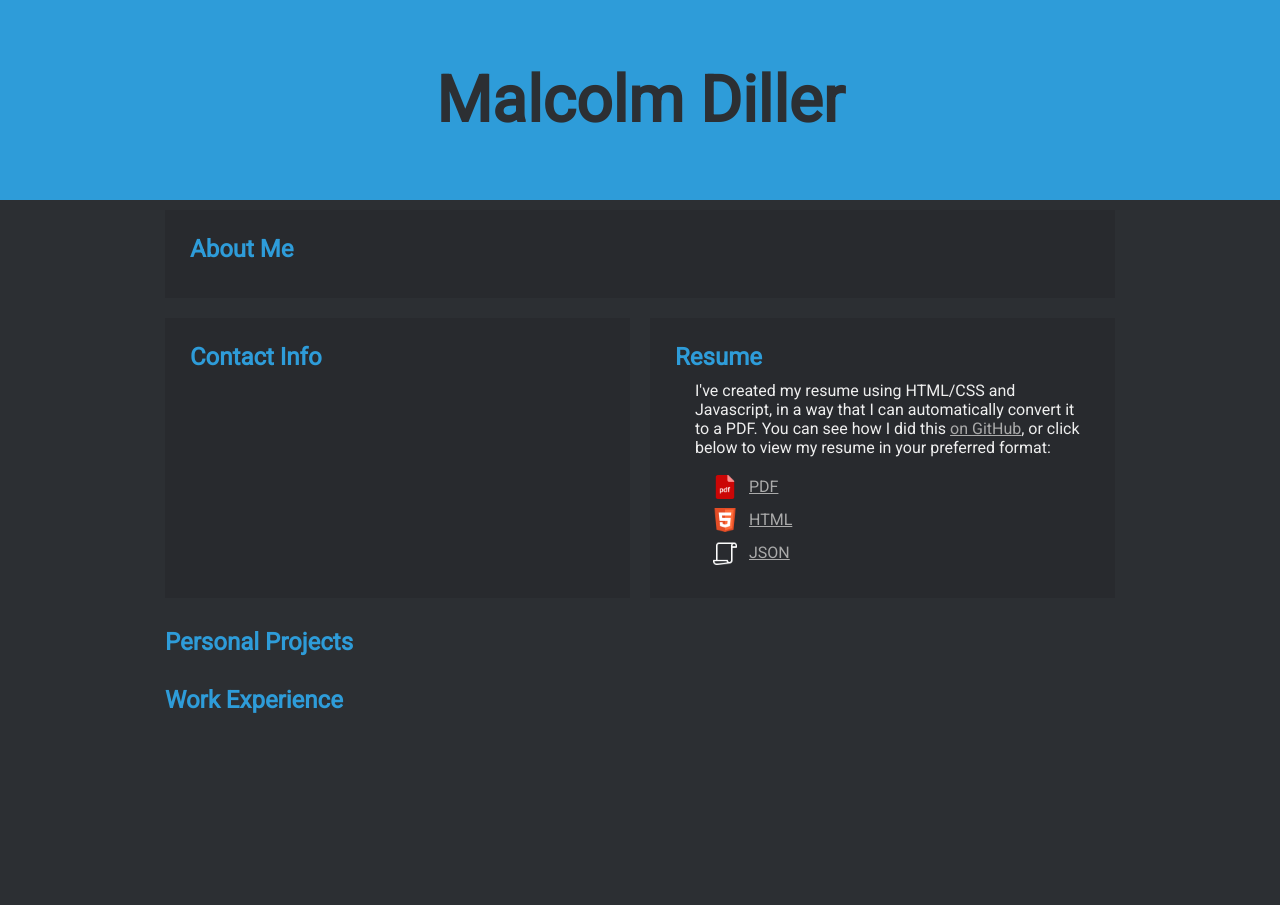
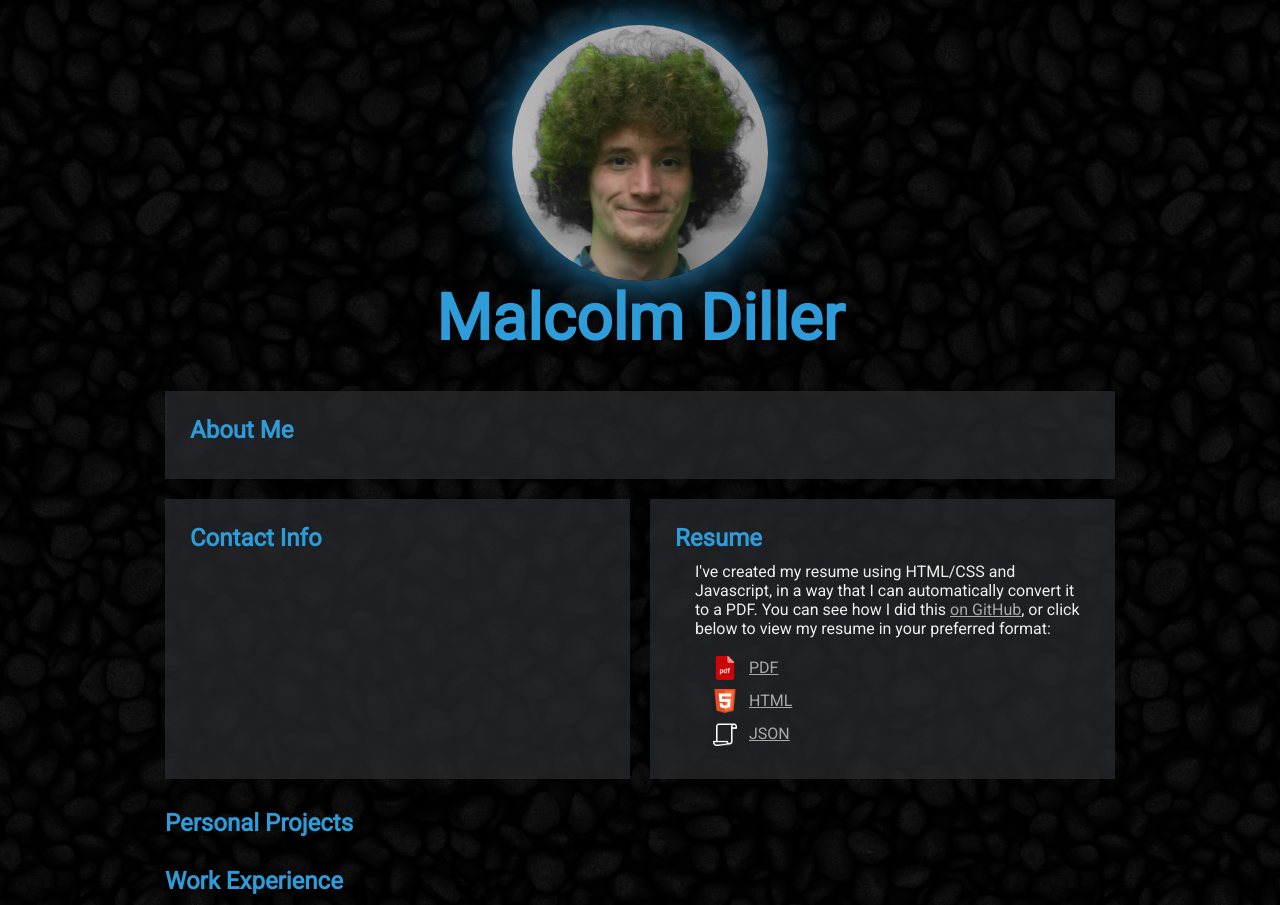
Before and after one commit to mdiller/dillerm.io, a plain HTML site: page index.html in a window 1280 px wide. Before the commit the page ends 800 px from the top, so only its background shows below. Drawn offline with nearby package versions, Linux system fonts and the light colour scheme; no server answers.

Commit message:
updated with gravel and temporary face

```diff
--- a/index.html
+++ b/index.html
@@ -21,6 +21,7 @@
 	<body>
 		<div id="main-container">
 			<div id="header">
+				<img src="images/me.jpg">
 				<h1>Malcolm Diller</h1>
 			</div>
 			<div id="main-content" class="card-holder">
--- a/style.css
+++ b/style.css
@@ -1,10 +1,10 @@
 :root {
 	--dark-background-color: #23272A;
-	--background-color: #2C2F33;
+	--background-color: #050505;
 	--header-color: #2e9cd9;
 	--text-color: #FFFFFF;
 	--secondary-color: #AAAAAA;
-	--section-background-color: #282a2e;
+	--section-background-color: rgba(40, 42, 46, 0.75);
 	--section-color: #EEEEEE	;
 	--section-title-color: #2e9cd9;
 	--header-height: 200px;
@@ -14,19 +14,42 @@
 html, body {
 	margin: 0;
 	height: 100%;
-	background-color: var(--background-color);
+	/*background-color: var(--background-color);*/
+	background-image: url("images/dark_gravel.png");
 	color: var(--text-color);
 	font-family: "Roboto", sans-serif;
 }
 
 #header {
 	display: flex;
+	flex-direction: column;
 	justify-content: center;
 	align-items: center;
-	height: var(--header-height);
 	text-align: center;
-	background-color: var(--header-color);
-	color: var(--background-color);
+
+/*	background-color: var(--header-color);*/
+
+/*	background-image: url("images/water.png");
+	background-repeat: no-repeat;
+	background-position: center bottom;
+	background-size: 100% 200%;*/
+
+	color: #2e9cd9;
+
+/*	background: linear-gradient(to bottom, rgba(46, 156, 217, 1.0), rgba(46, 156, 217, 0.0));
+	text-shadow: 0 0 10px #2e9cd9;
+	color: var(--background-color);*/
+
+	padding: 25px 0;
+}
+
+#header img {
+	height: 256px;
+	width: 256px;
+	display: block;
+	margin: auto;
+	border-radius: 50%;
+	box-shadow: 0 0 50px #2e9cd9;
 }
 
 h1 {
```
Also changed, not shown: images/dark_gravel.png (added), images/me.jpg (added).
